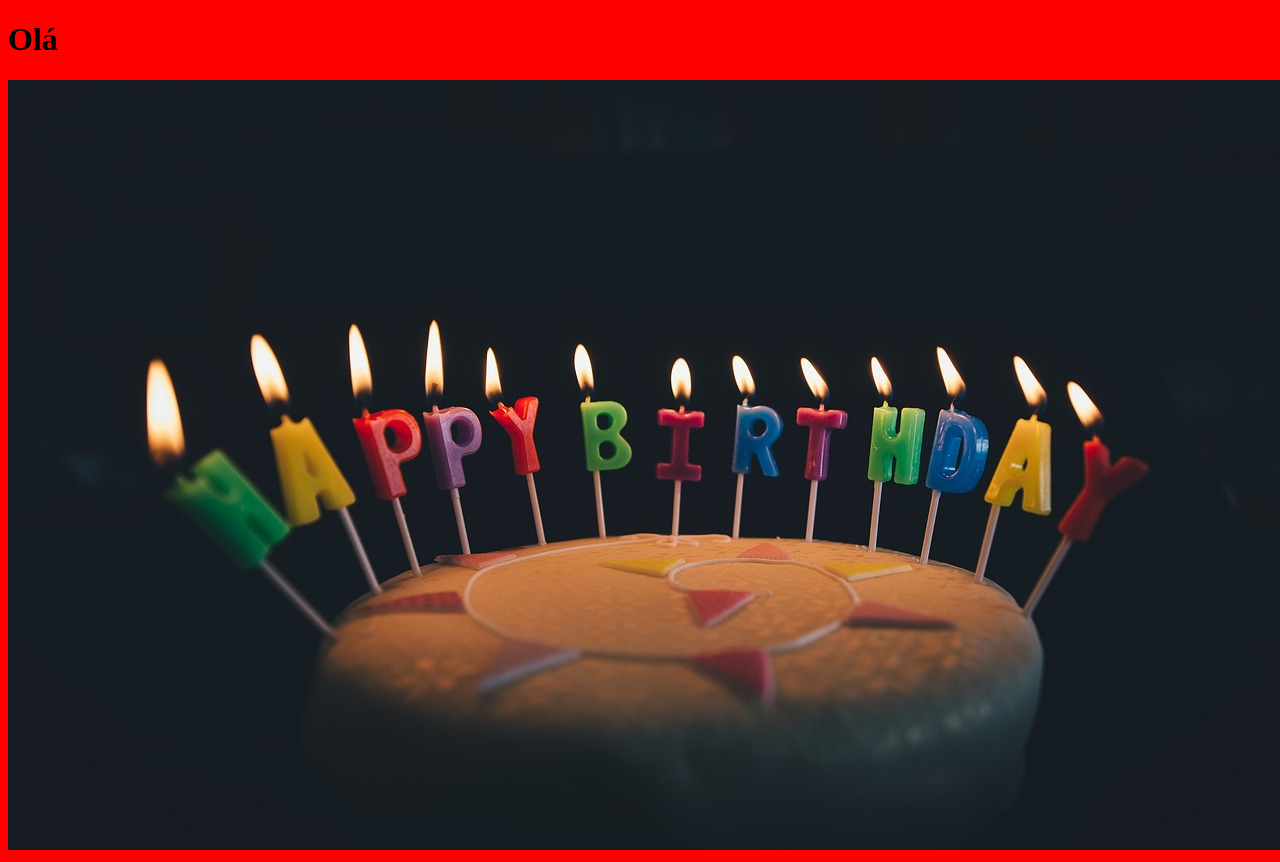
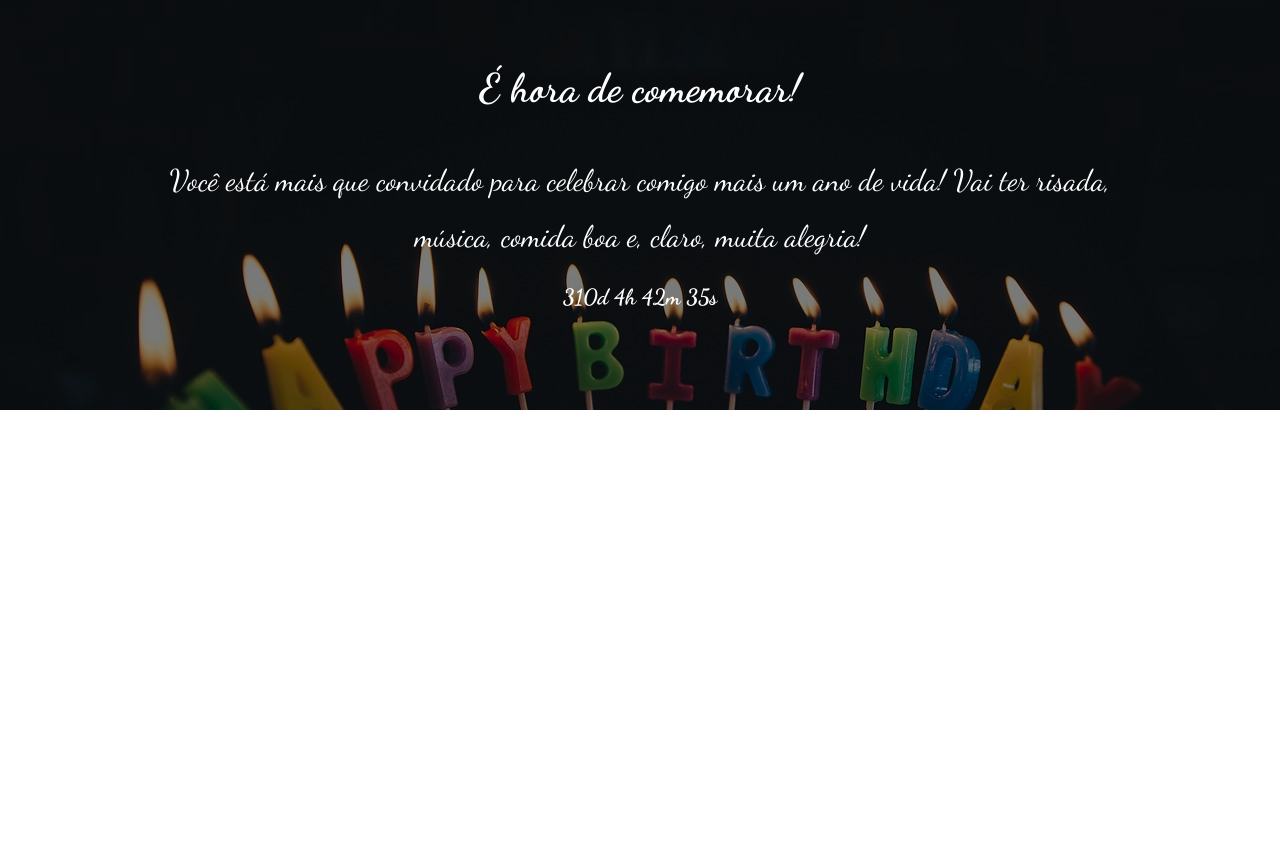
Before and after one commit to HuascarPinheiro/evento_aniversario, a website built with Parcel: page src/index.html in a window 1280 px wide. After the commit the page ends 800 px from the top, so only its background shows below. Built offline with nearby package versions, Linux system fonts and the light colour scheme.

Commit message:
Adicionando hero

```diff
--- a/src/index.html
+++ b/src/index.html
@@ -4,12 +4,33 @@
     <meta charset="UTF-8">
     <meta name="viewport" content="width=device-width, initial-scale=1.0">
     <title>Aniversário</title>
-
+    <link rel="preconnect" href="https://fonts.googleapis.com">
+    <link rel="preconnect" href="https://fonts.gstatic.com" crossorigin>
+    <link href="https://fonts.googleapis.com/css2?family=Dancing+Script:wght@400..700&display=swap" rel="stylesheet">
     <link rel="stylesheet" href="styles/main.scss">
 </head>
 <body>
-    <h1>Olá</h1>
-    <img src="./imagens/bolo_aniversario.jpg" alt="">
+    <header class="hero">
+        <div class="container">
+            <h1 class="hero__title">
+                <b>É hora de comemorar!</b>
+            </h1>
+            <p class="hero__text">
+                Você está mais que convidado para celebrar comigo mais um ano de vida!
+                Vai ter risada, música, comida boa e, claro, muita alegria!
+            </p>
+            <p class="hero__countdown">
+                <span id="contador"></span>
+            </p>
+            <div class="infos-bar">
+                <ul class="infos-bar__infos">
+                    <li class="infos-bar__infos__item"></li>
+                    <li class="infos-bar__infos__item"></li>
+                    <li class="infos-bar__infos__item"></li>
+                </ul>
+            </div>
+        </div>
+    </header>
 
     <script src="scripts/main.js"></script>
 </body>
--- a/src/scripts/main.js
+++ b/src/scripts/main.js
@@ -0,0 +1,25 @@
+const dataDoAniversario = new Date ("Apr 19, 2026 08:00:00");
+const timeStampDoAniversario = dataDoAniversario.getTime();
+
+const contaAsHoras = setInterval(function() {
+    const agora = new Date();
+    const timeStampAtual = agora.getTime();
+
+    const distanciaAteOEvento = timeStampDoAniversario - timeStampAtual;
+
+    const diasEmMs = (1000 * 60 * 60 * 24);
+    const horasEmMs = (1000 * 60 * 60);
+    const minutosEmMs = (1000 * 60);
+
+    const diasAteOEvento = Math.floor(distanciaAteOEvento / diasEmMs);
+    const horasAteOEvento = Math.floor((distanciaAteOEvento % diasEmMs) / horasEmMs);
+    const minutosAteOEvento = Math.floor((distanciaAteOEvento % horasEmMs) / minutosEmMs);
+    const segundosAteOEvento = Math.floor((distanciaAteOEvento % minutosEmMs) / 1000);
+
+    document.getElementById('contador').innerHTML = `${diasAteOEvento}d ${horasAteOEvento}h ${minutosAteOEvento}m ${segundosAteOEvento}s`
+
+    if (diasAteOEvento < 0) {
+        clearInterval(contaAsHoras);
+        document.getElementById('contador').innerHTML = 'Que pena, você chegou atrasado para o evento.'
+    }
+})
--- /dev/null
+++ b/src/styles/_hero.scss
@@ -0,0 +1,56 @@
+.hero {
+    background-image: url(../imagens/bolo_aniversario.jpg);
+    background-repeat: no-repeat;
+    background-size: cover;
+    padding-top: 64px;
+    padding-bottom: 100px;
+    color: #fff;
+    position: relative;
+
+    .container {
+        position: relative;
+    }
+
+    &::before {
+        content: "";
+        position: absolute;
+        top: 0;
+        left: 0;
+        width: 100%;
+        height: 100%;
+        background-color: #000;
+        opacity: 0.5;
+    }
+
+    &__title {
+        font-size: 40px;
+    }
+
+    &__text {
+        margin-top: 40px;
+        margin-bottom: 20px;
+        font-size: 30px;
+        line-height: 56px;
+    }
+
+    &__countdown {
+    font-size: 22px;
+    font-weight: bold;
+    }
+
+    @media (max-width: 640px) {
+        padding: 44px 0;
+
+        &__title {
+            margin-top: 45px;
+            font-size: 26px;
+
+        }
+
+        &__text {
+            margin: 24px 0;
+            font-size: 22px;
+            line-height: 24px;
+        }
+    }
+}
--- a/src/styles/main.scss
+++ b/src/styles/main.scss
@@ -1,3 +1,17 @@
-body {
-    background-color: red;
+@use 'hero';
+
+
+* {
+    margin: 0;
+    padding: 0;
+    box-sizing: border-box;
+    list-style: none;
+    font-family: "Dancing Script", cursive;
 }
+
+.container {
+    max-width: 960px;
+    width: 100%;
+    margin: 0 auto;
+    text-align: center;
+}
```
